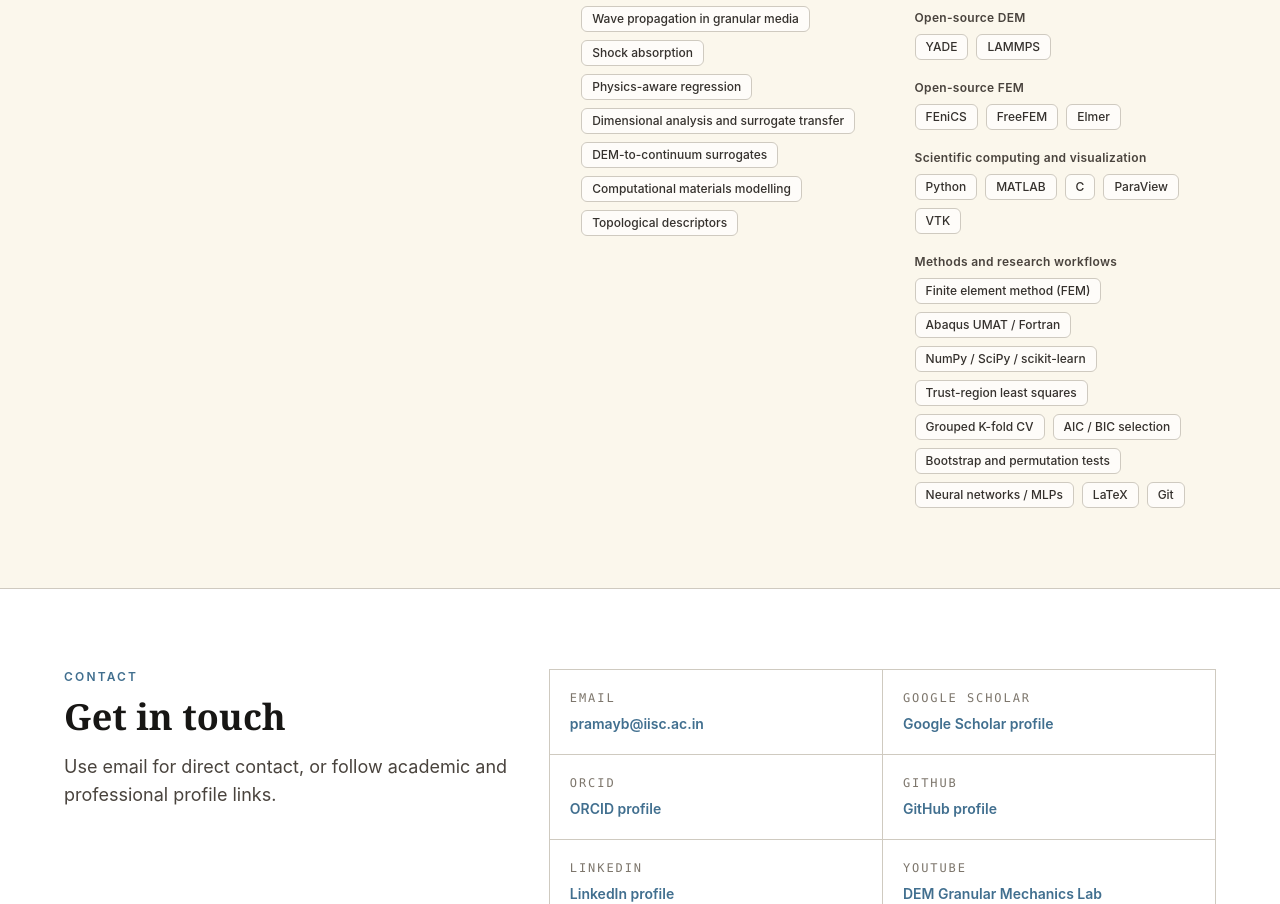
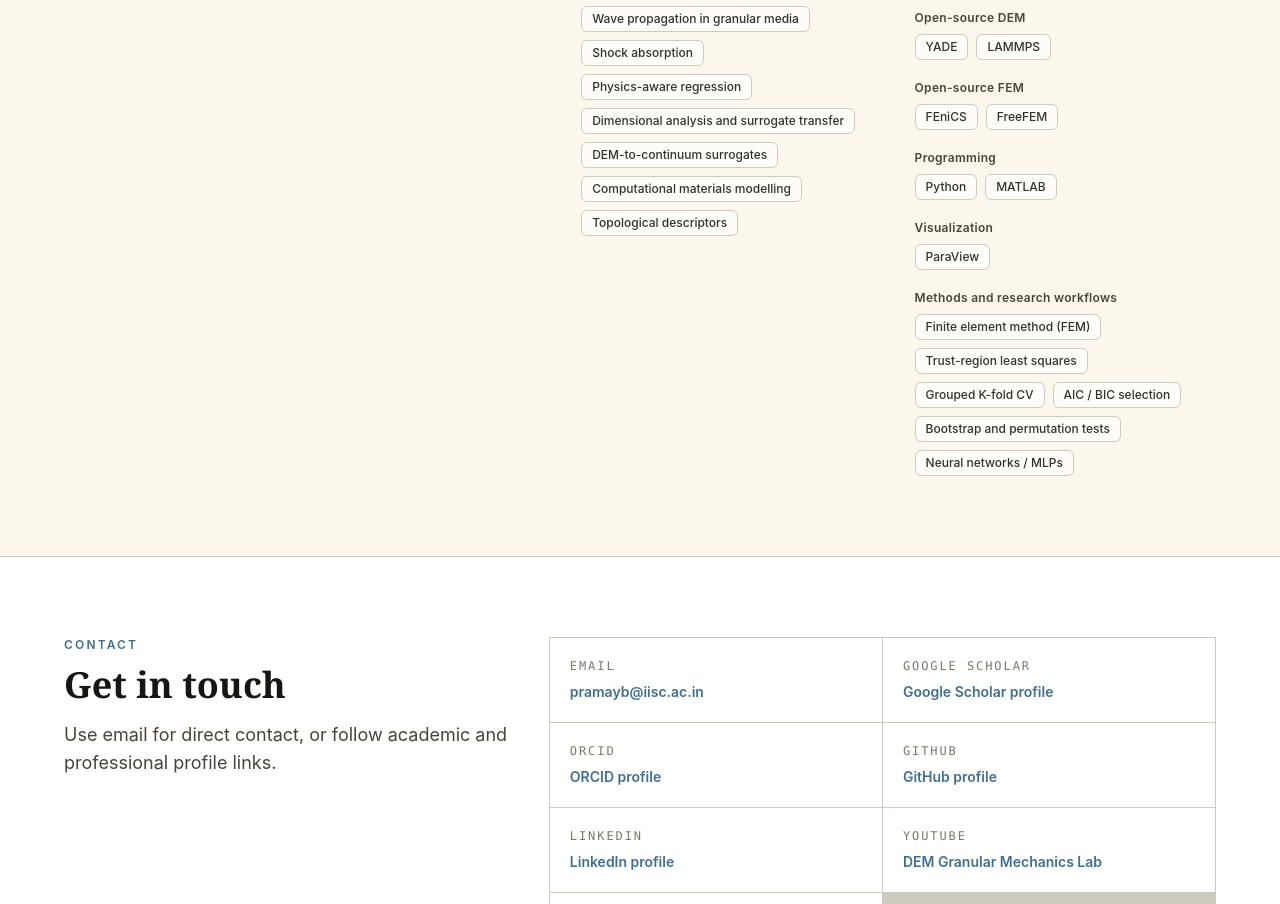
Before and after one commit to pramaybaero-droid/pramaybaero-droid.github.io, a React (Vite) app: page / in a window 1280 px wide. Shown: the part 7390-8294 px from the top of the page. Built offline with nearby package versions, Linux system fonts and the light colour scheme.

Commit message:
Keep Python, MATLAB and ParaView; simplify site skills and remove Elmer

```diff
--- a/src/data/profile.ts
+++ b/src/data/profile.ts
@@ -65,20 +65,17 @@ export const profile = {
     { label: "CAD modelling", tools: ["SOLIDWORKS"] },
     { label: "Engineering analysis / commercial FEM", tools: ["ANSYS", "Abaqus"] },
     { label: "Open-source DEM", tools: ["YADE", "LAMMPS"] },
-    { label: "Open-source FEM", tools: ["FEniCS", "FreeFEM", "Elmer"] },
-    { label: "Scientific computing and visualization", tools: ["Python", "MATLAB", "C", "ParaView", "VTK"] }
+    { label: "Open-source FEM", tools: ["FEniCS", "FreeFEM"] },
+    { label: "Programming", tools: ["Python", "MATLAB"] },
+    { label: "Visualization", tools: ["ParaView"] }
   ],
   technicalSkills: [
     "Finite element method (FEM)",
-    "Abaqus UMAT / Fortran",
-    "NumPy / SciPy / scikit-learn",
     "Trust-region least squares",
     "Grouped K-fold CV",
     "AIC / BIC selection",
     "Bootstrap and permutation tests",
-    "Neural networks / MLPs",
-    "LaTeX",
-    "Git"
+    "Neural networks / MLPs"
   ],
   acronym: [
     {
```
